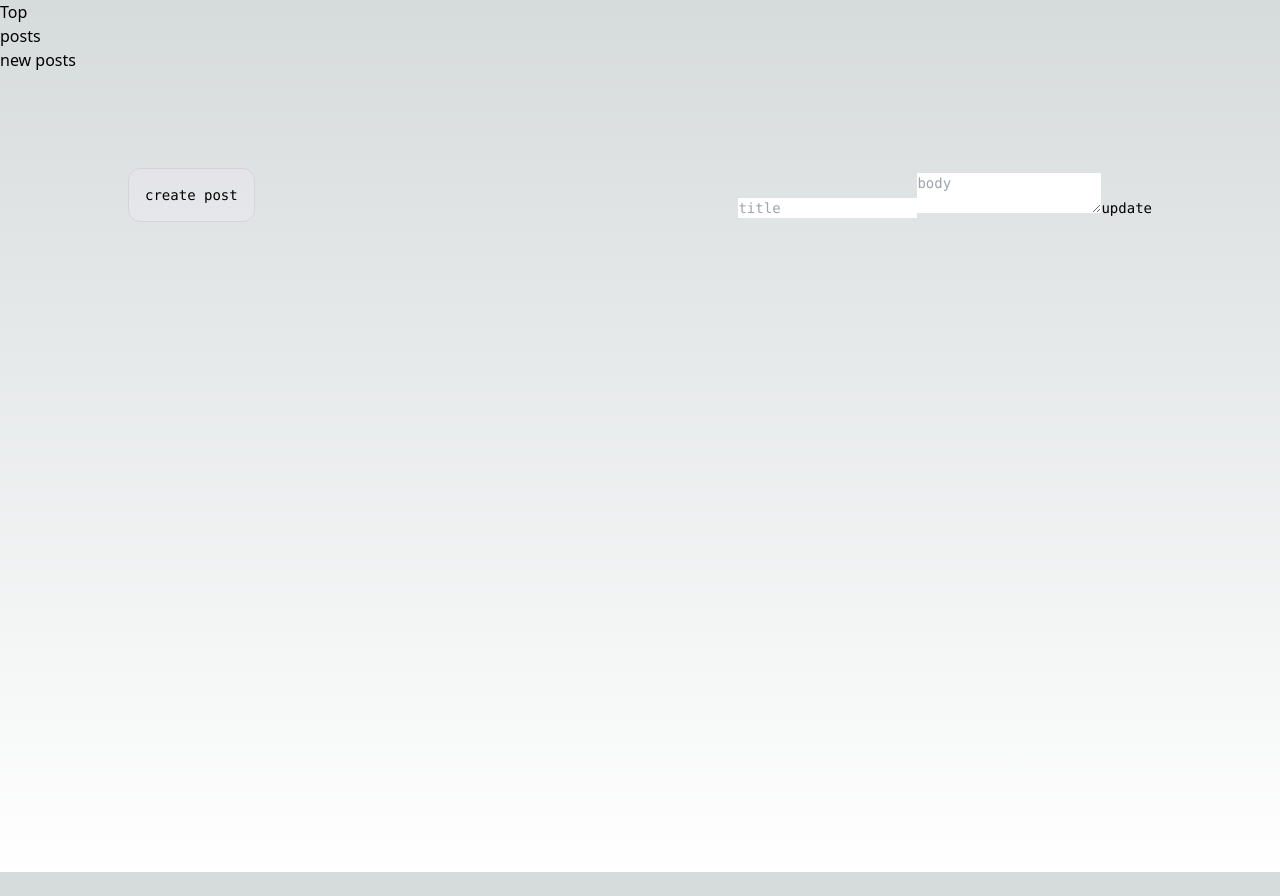
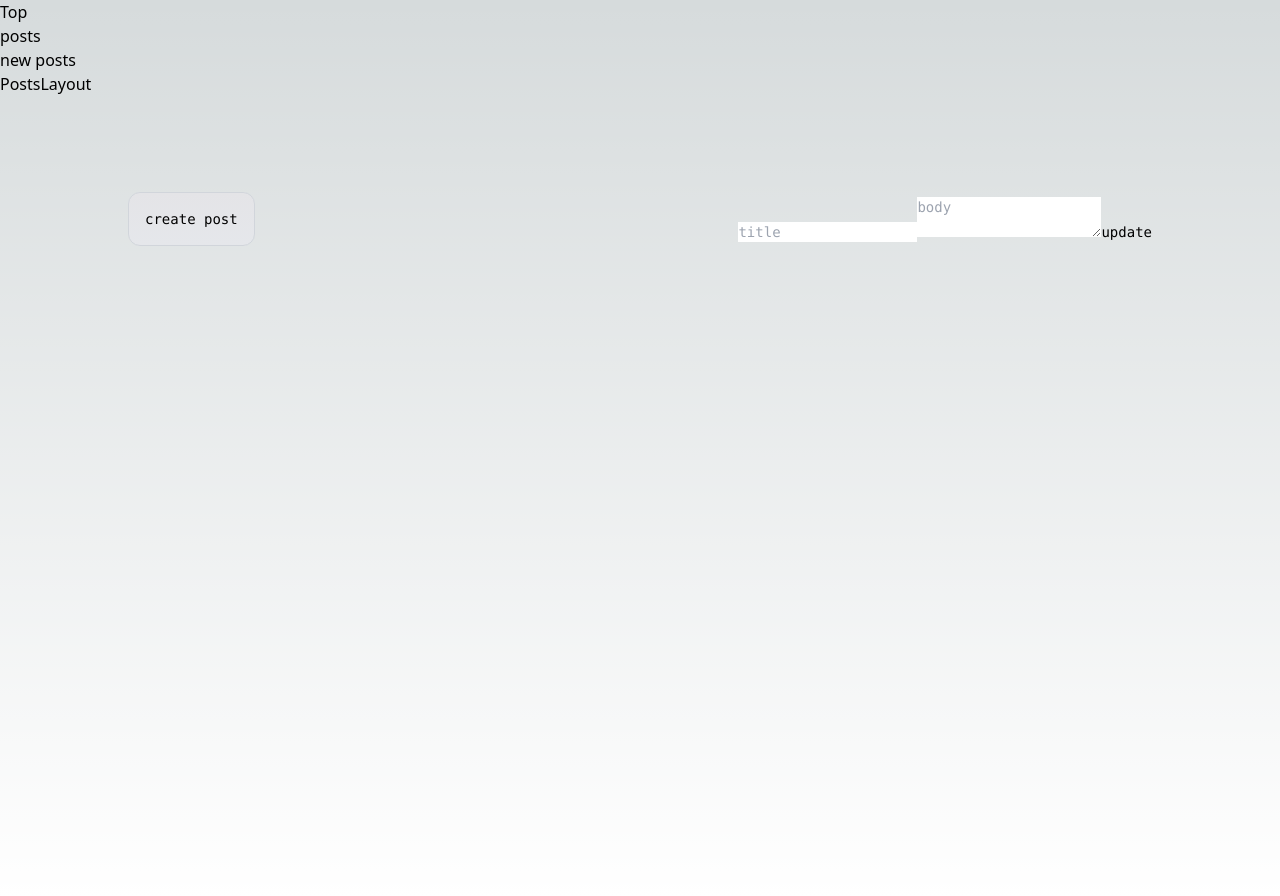
Before and after one commit to futa4095/next-rails-auth-verification, a Next.js app in the folder frontend/: page /posts/new in a window 1280 px wide. Before the commit the page ends 872 px from the top, so only its background shows below. Built offline with nearby package versions, Linux system fonts and the light colour scheme.

Commit message:
アドレス直打ち対策

```diff
--- /dev/null
+++ b/frontend/src/app/[...slug]/page.tsx
@@ -0,0 +1,5 @@
+import { notFound } from "next/navigation"
+
+export default function NotFound() {
+  notFound()
+}
--- a/frontend/src/app/page.tsx
+++ b/frontend/src/app/page.tsx
@@ -1,9 +1,7 @@
 import Link from 'next/link'
 import Hello from './components/hello'
-import { notFound } from 'next/navigation'
 
 export default function Home() {
-  // notFound();
   return (
     <main className="flex min-h-screen flex-col items-center justify-between p-24">
       <div className="z-10 w-full max-w-5xl items-center justify-between font-mono text-sm lg:flex">
@@ -12,6 +10,7 @@ export default function Home() {
         </p>
       </div>
       <Hello name='aaaadfs' />
+      <Link href="/a">a</Link>
     </main>
   )
 }
--- /dev/null
+++ b/frontend/src/app/posts/layout.tsx
@@ -0,0 +1,12 @@
+export default function PostsLayout({
+  children,
+}: {
+  children: React.ReactNode
+}) {
+  return (
+    <>
+      <p>PostsLayout</p>
+      {children}
+    </>
+  )
+}
```
